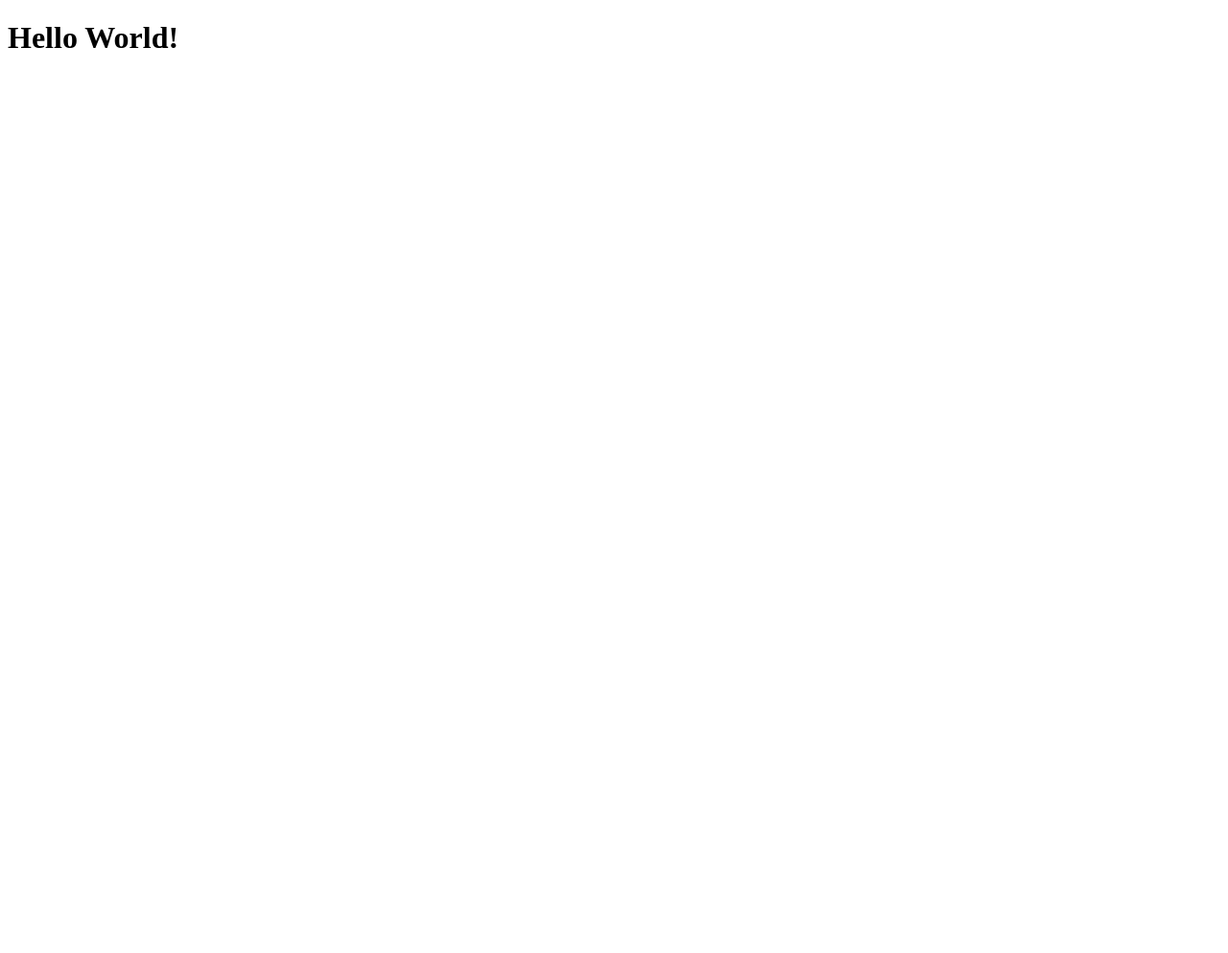
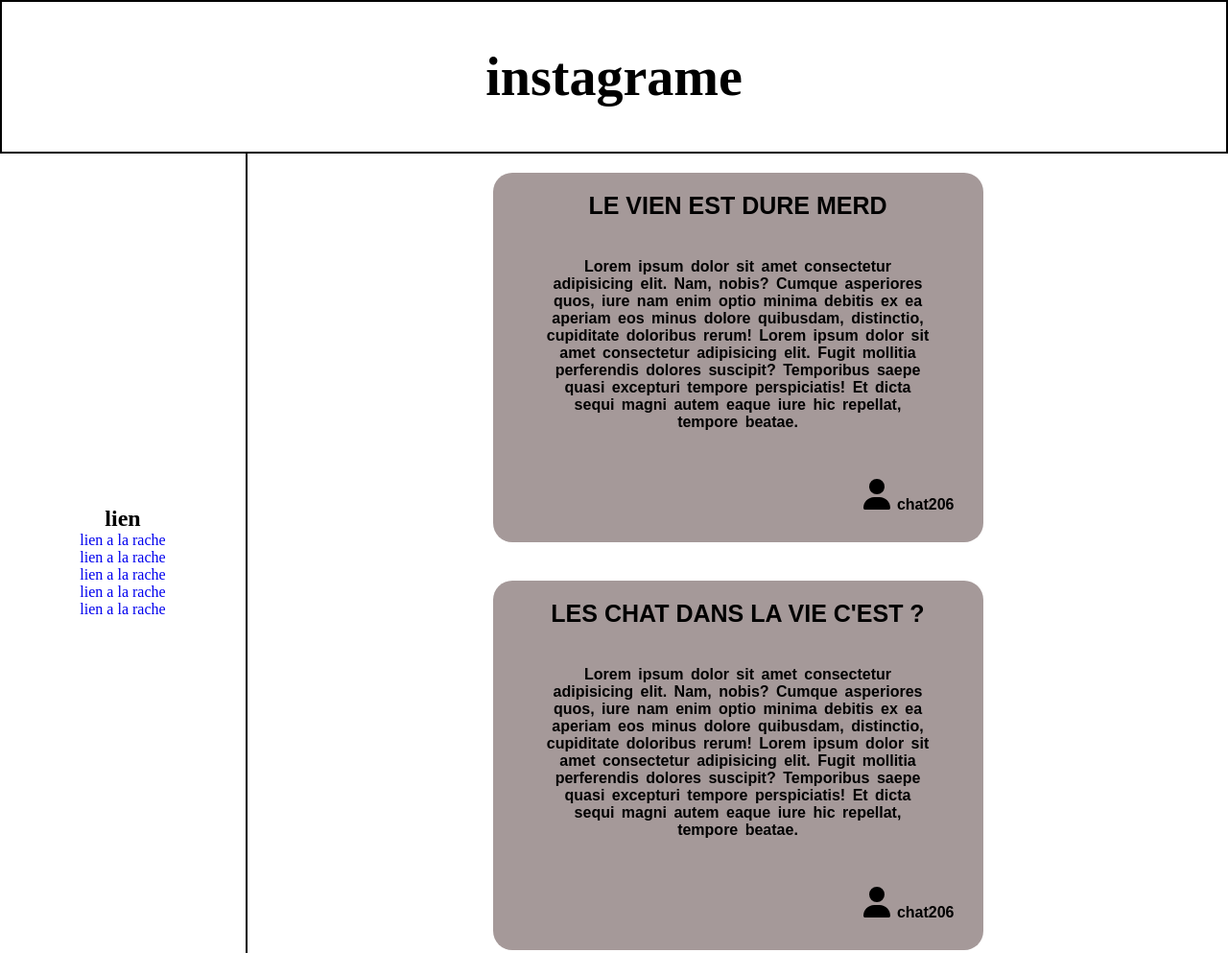
Before and after one commit to Cyberfox206/instagrame, a website: page index.html in a window 1280 px wide. Shown: the top 993 px of the page at 96% size. Before the commit the page ends 800 px from the top, so only its background shows below. Drawn offline with Linux system fonts and the light colour scheme.

Commit message:
start mini insta

```diff
--- /dev/null
+++ b/app.js
@@ -0,0 +1,23 @@
+let list_art = document.getElementById("art-list");
+
+let articles = [
+    {
+        auteur: "le vien est dure merd",
+        contenu: "Lorem ipsum dolor sit amet consectetur adipisicing elit. Nam, nobis? Cumque asperiores quos, iure nam enim optio minima debitis ex ea aperiam eos minus dolore quibusdam, distinctio, cupiditate doloribus rerum! Lorem ipsum dolor sit amet consectetur adipisicing elit. Fugit mollitia perferendis dolores suscipit? Temporibus saepe quasi excepturi tempore perspiciatis! Et dicta sequi magni autem eaque iure hic repellat, tempore beatae.",
+        psedo: "chat206"
+    },
+    {
+        auteur: "les chat dans la vie c'est ?",
+        contenu: "Lorem ipsum dolor sit amet consectetur adipisicing elit. Nam, nobis? Cumque asperiores quos, iure nam enim optio minima debitis ex ea aperiam eos minus dolore quibusdam, distinctio, cupiditate doloribus rerum! Lorem ipsum dolor sit amet consectetur adipisicing elit. Fugit mollitia perferendis dolores suscipit? Temporibus saepe quasi excepturi tempore perspiciatis! Et dicta sequi magni autem eaque iure hic repellat, tempore beatae.",
+        psedo: "chat206"
+    }
+];
+
+for (let i = 0; i < articles.length; i++) {
+    list_art.innerHTML +=
+        `<article>
+            <h2>${articles[i].auteur}</h2>
+            <p>${articles[i].contenu}</p>
+            <a href="/"><img src="user-solid.svg" alt="/">${articles[i].psedo}</a>
+        </article>`
+}
--- a/index.html
+++ b/index.html
@@ -1,15 +1,34 @@
 <!DOCTYPE html>
 <html lang="fr">
+
 <head>
   <meta charset="UTF-8">
   <link rel="icon" type="image/svg+xml" href="/vite.svg">
   <meta name="viewport" content="width=device-width, initial-scale=1.0">
-    <!-- link css here only when ccs is not imported in js yet -->
-    <!-- <link rel="stylesheet" href="/css/style.css"> -->
-    <title>Hello</title>
+  <meta name="description" content="insta a la rache">
+  <link rel="stylesheet" href="style.css">
+  <title>instagrame</title>
 </head>
+
 <body>
-    <h1>Hello World!</h1>
-    <!-- <script src="./js/app.js" type="module"></script> -->
+  <header>
+    <h1>instagrame</h1>
+  </header>
+  <aside>
+    <h2>lien</h2>
+    <ul>
+      <li><a href="#">lien a la rache</a></li>
+      <li><a href="#">lien a la rache</a></li>
+      <li><a href="#">lien a la rache</a></li>
+      <li><a href="#">lien a la rache</a></li>
+      <li><a href="#">lien a la rache</a></li>
+    </ul>
+  </aside>
+  <main>
+    <section id="art-list">
+    </section>
+  </main>
+  <script src="app.js"></script>
 </body>
+
 </html>
--- /dev/null
+++ b/style.css
@@ -0,0 +1,112 @@
+* {
+    margin: 0;
+    padding: 0;
+    box-sizing: border-box;
+}
+
+ul {
+    list-style: none;
+}
+
+a {
+    text-decoration: none;
+}
+
+body {
+    width: 100vw;
+    height: 100vh;
+    display: flex;
+    flex-wrap: wrap;
+    justify-content: center;
+    align-items: center;
+}
+
+
+header {
+    width: 100%;
+    height: 20%;
+    display: flex;
+    align-items: center;
+    justify-content: center;
+    border: 2px solid black;
+}
+
+aside {
+    width: 20%;
+    display: flex;
+    align-items: center;
+    flex-direction: column;
+}
+
+main {
+    width: 80%;
+}
+
+h1 {
+    width: 100%;
+    padding: 20px;
+    font-size: 3.5em;
+    text-align: center;
+}
+
+main section {
+    width: 100%;
+    height: 100%;
+    display: flex;
+    align-items: center;
+    flex-direction: column;
+    border-left: 2px solid black;
+}
+
+main section article {
+    width: 50%;
+    height: auto;
+    background-color: rgb(165, 153, 153);
+    border-radius: 20px;
+    margin: 20px;
+    display: flex;
+    flex-wrap: wrap;
+    align-items: center;
+    justify-content: center;
+}
+
+main section article h2 {
+    width: 100%;
+    color: black;
+    text-align: center;
+    padding: 5px;
+    text-transform: uppercase;
+    font-family: sans-serif;
+    font-size: 25px;
+    padding: 10px;
+    margin: 10px;
+}
+
+main section article a img {
+    width: 32px;
+    height: 32px;
+    margin-right: 5px;
+}
+
+main section article p {
+    width: 80%;
+    color: black;
+    text-align: center;
+    font-family: sans-serif;
+    margin: 20px;
+    font-weight: 700;
+    word-spacing: 3px;
+}
+
+main section article a {
+    width: 100%;
+    margin: 10px;
+    padding: 10px;
+    text-align: right;
+    text-decoration: none;
+    color: black;
+    font-family: sans-serif;
+    margin: 20px;
+    font-weight: 700;
+    word-spacing: 3px;
+}
```
Also changed, not shown: user-solid.svg (added). Lines whose indentation alone changed are shown as unchanged.
